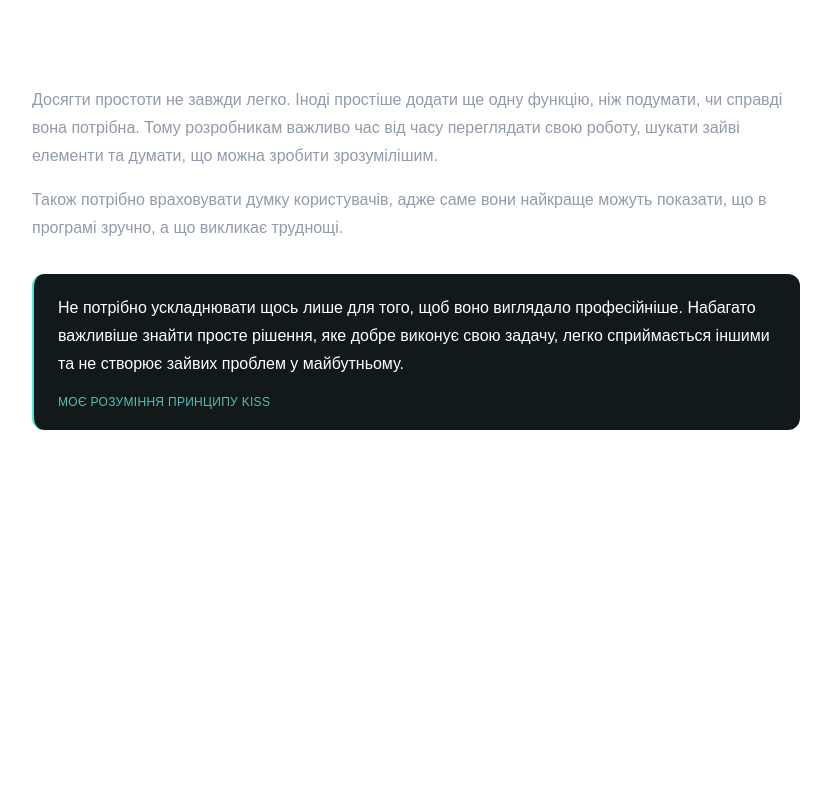
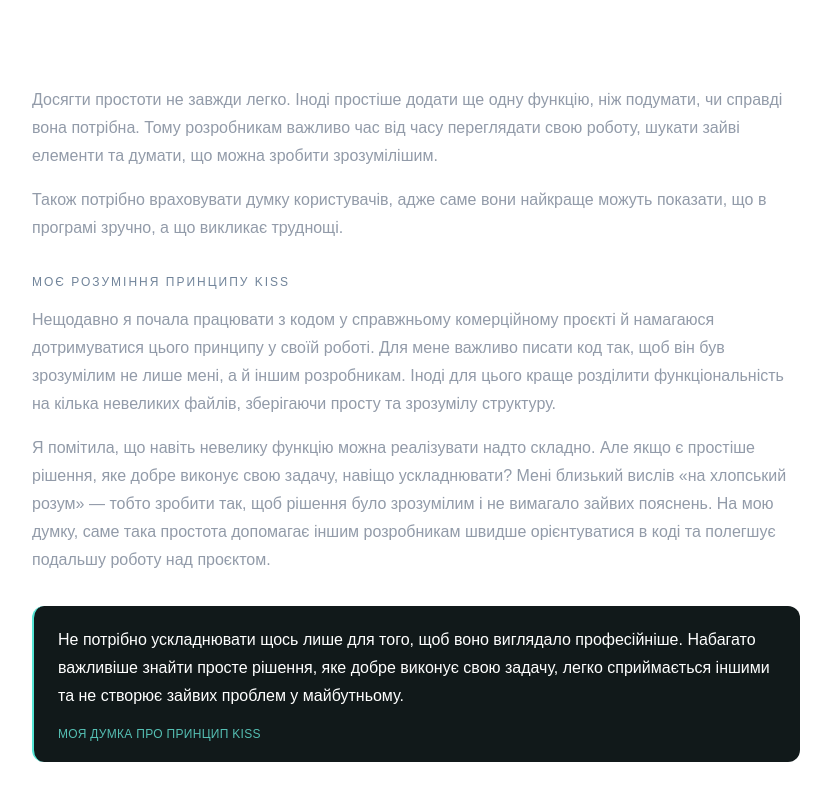
Before and after one commit to andreyc-design/Super-Cool-Martina-Presentation, a Next.js app: page /features/principles/kiss in a window 1280 px wide. Shown: the part 2444-3244 px from the top of the page, without its empty margins (324-1155 px from the left). Before the commit the page ends 2970 px from the top, so only its background shows below. Built offline with nearby package versions, Linux system fonts and the light colour scheme.

Commit message:
changed information about kiss method

```diff
--- a/src/app/features/principles/kiss/page.tsx
+++ b/src/app/features/principles/kiss/page.tsx
@@ -272,16 +272,43 @@ export default function KissPage() {
                     </p>
                 </div>
 
+                <div className="mt-8 max-w-3xl">
+                    <p className="text-xs font-medium tracking-[2px] text-[#71849a]">
+                        МОЄ РОЗУМІННЯ ПРИНЦИПУ KISS
+                    </p>
+
+                    <div className="mt-4 space-y-4 text-sm leading-7 text-[#929ba9] sm:text-base">
+                        <p>
+                            Нещодавно я почала працювати з кодом у справжньому комерційному
+                            проєкті й намагаюся дотримуватися цього принципу у своїй роботі.
+                            Для мене важливо писати код так, щоб він був зрозумілим не лише
+                            мені, а й іншим розробникам. Іноді для цього краще розділити
+                            функціональність на кілька невеликих файлів, зберігаючи просту
+                            та зрозумілу структуру.
+                        </p>
+
+                        <p>
+                            Я помітила, що навіть невелику функцію можна реалізувати надто
+                            складно. Але якщо є простіше рішення, яке добре виконує свою
+                            задачу, навіщо ускладнювати? Мені близький вислів «на хлопський
+                            розум» — тобто зробити так, щоб рішення було зрозумілим і не
+                            вимагало зайвих пояснень. На мою думку, саме така простота
+                            допомагає іншим розробникам швидше орієнтуватися в коді та
+                            полегшує подальшу роботу над проєктом.
+                        </p>
+                    </div>
+                </div>
+
                 <blockquote className="mt-8 max-w-3xl rounded-xl border-l-2 border-[#55e5d5] bg-[#11191a] px-6 py-5">
                     <p className="text-base leading-7 text-white">
                         Не потрібно ускладнювати щось лише для того, щоб воно виглядало
-                        професійніше. Набагато важливіше знайти просте рішення, яке
-                        добре виконує свою задачу, легко сприймається іншими та не
-                        створює зайвих проблем у майбутньому.
+                        професійніше. Набагато важливіше знайти просте рішення, яке добре
+                        виконує свою задачу, легко сприймається іншими та не створює зайвих
+                        проблем у майбутньому.
                     </p>
 
                     <footer className="mt-4 text-xs tracking-wide text-[#55bfb3]">
-                        МОЄ РОЗУМІННЯ ПРИНЦИПУ KISS
+                        МОЯ ДУМКА ПРО ПРИНЦИП KISS
                     </footer>
                 </blockquote>
             </section>
```
